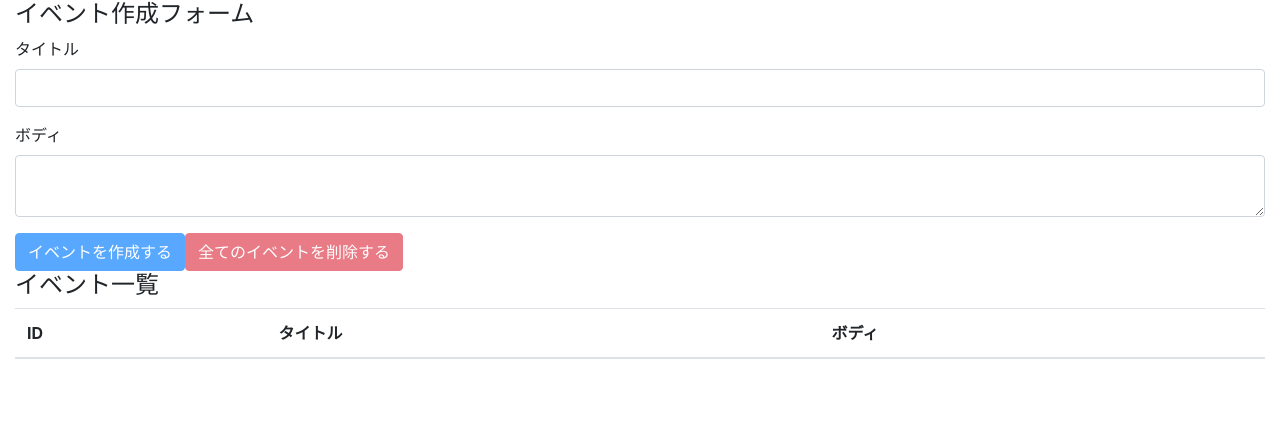
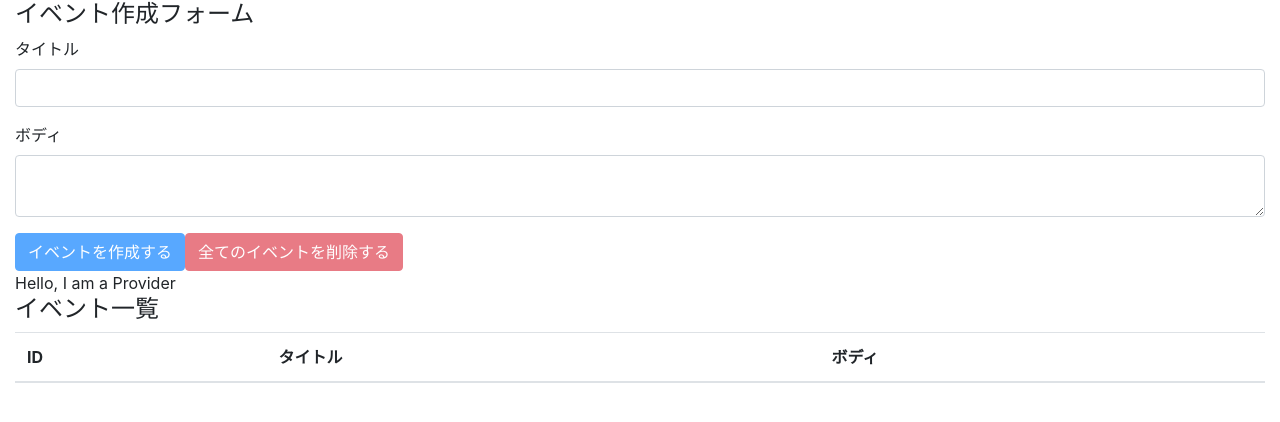
Before and after one commit to cookie729/react-udemy, a React (Create React App) app in the folder react-redux-hooks/: page / in a window 1280 px wide. Shown: the top 422 px of the page. Built offline with nearby package versions, Linux system fonts and the light colour scheme.

Commit message:
useContext

```diff
--- a/react-redux-hooks/src/components/App.jsx
+++ b/react-redux-hooks/src/components/App.jsx
@@ -2,16 +2,21 @@
 import 'bootstrap/dist/css/bootstrap.min.css';
 import Events from './Events';
 import EventForm from './EventForm';
+import AppContext from '../contexts/AppContext';
 import reducer from '../reducers/reducer';
+
+console.log({ AppContext });
 
 const App = () => {
   const [state, dispatch] = useReducer(reducer, []);
   return (
     <>
-      <div className='container-fluid'>
-        <EventForm state={state} dispatch={dispatch} />
-        <Events state={state} dispatch={dispatch} />
-      </div>
+      <AppContext.Provider value={'Hello, I am a Provider'}>
+        <div className='container-fluid'>
+          <EventForm state={state} dispatch={dispatch} />
+          <Events state={state} dispatch={dispatch} />
+        </div>
+      </AppContext.Provider>
     </>
   );
 };
--- a/react-redux-hooks/src/components/Events.jsx
+++ b/react-redux-hooks/src/components/Events.jsx
@@ -1,9 +1,12 @@
-import React from 'react';
+import React, { useContext } from 'react';
 import Event from './Event';
+import AppContext from '../contexts/AppContext';
 
 const Events = ({ state, dispatch }) => {
+  const value = useContext(AppContext);
   return (
     <>
+      <div>{value}</div>
       <h4>イベント一覧</h4>
       <table className='table table-hover'>
         <thead>
--- /dev/null
+++ b/react-redux-hooks/src/contexts/AppContext.jsx
@@ -0,0 +1,8 @@
+import { createContext } from 'react';
+
+const AppContext = createContext();
+
+
+
+
+export default AppContext;
```
